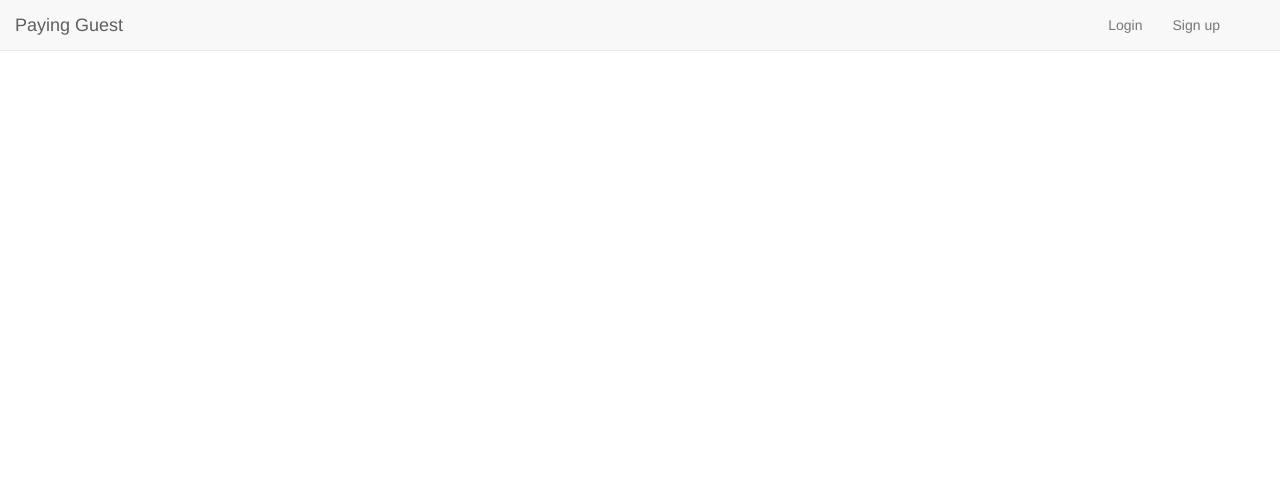
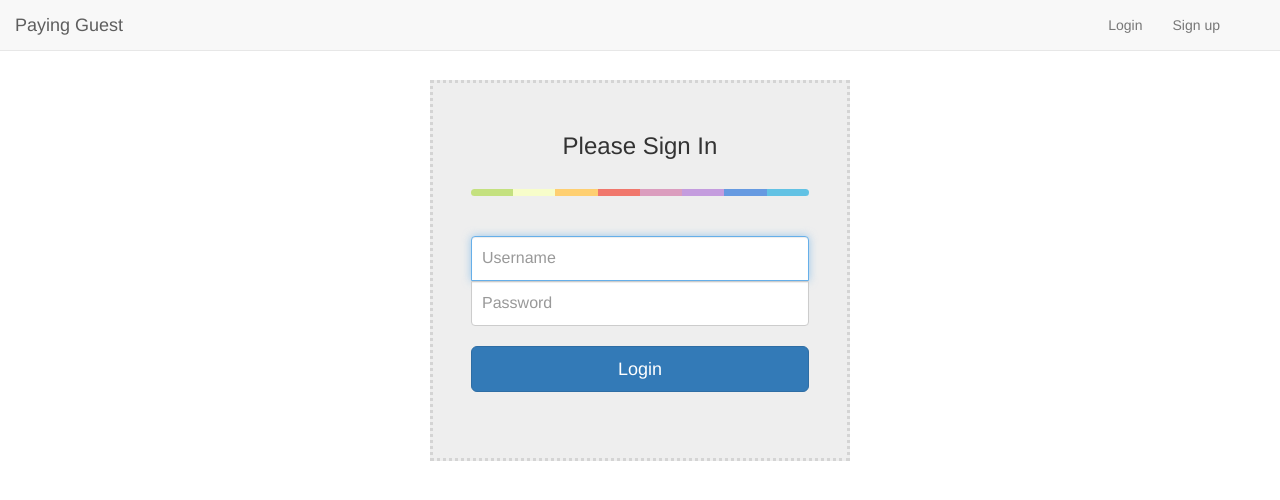
Before and after one commit to itjworld/rmportal-ui, an Angular app: page /login in a window 1280 px wide. Before the commit this address led to /. Shown: the top 500 px of the page. Built offline with nearby package versions, Linux system fonts and the light colour scheme; no server answers; some icons are missing.

Commit message:
authentication implemented

```diff
--- a/src/app/address/address.component.ts
+++ b/src/app/address/address.component.ts
@@ -3,6 +3,7 @@ import { FormsModule, FormControl,FormBuilder, Validators, FormGroup } from '@an
 import { CommonService } from './../services/common.service';
 import {AddressConfig} from '../beans/address';
 import { from } from 'rxjs/observable/from';
+import {AuthenticationService} from './../services/authentication.service';
 
 
 @Component({
@@ -14,7 +15,7 @@ export class AddressComponent implements OnInit {
   addressForm : FormGroup;
   // information : AddressConfig;
   locations : String[];
-  constructor(private _commonService : CommonService, fb: FormBuilder) {
+  constructor(private _commonService : CommonService, fb: FormBuilder,private _service : AuthenticationService) {
     this.addressForm = fb.group({
       'fName': ['', Validators.required],
       'lName': ['', Validators.required],
@@ -28,7 +29,7 @@ export class AddressComponent implements OnInit {
   }
 
    ngOnInit() {
-    // this.information = new AddressConfig();
+    this._service.checkCredentials();
   }
 
   get city():any{
--- a/src/app/app.routes.ts
+++ b/src/app/app.routes.ts
@@ -2,13 +2,15 @@ import { Routes, RouterModule } from '@angular/router';
 import { AddressComponent } from './address/address.component';
 import { MappingComponent } from './mapping/mapping.component';
 import { HomeComponent } from './home/home.component';
+import { LoginComponent } from './login/login.component';
 
 // Route Configuration
 export const routes: Routes = [
     { path: '', redirectTo: 'home', pathMatch: 'full' },
     { path: 'home', component:HomeComponent},
     { path: 'mapping', component: MappingComponent },
-    { path: 'address', component: AddressComponent }
+    { path: 'address', component: AddressComponent },
+    { path: 'login', component: LoginComponent }
   ];
 
   export const appRouterModule = RouterModule.forRoot(routes);
--- /dev/null
+++ b/src/app/beans/userdetail.ts
@@ -0,0 +1,6 @@
+export interface IUserDetail{
+    id:number;
+    email:string;
+    username:string;
+    status:boolean;
+}
--- a/src/app/header/header.component.html
+++ b/src/app/header/header.component.html
@@ -11,16 +11,17 @@
       </div>
        <div class="collapse navbar-collapse navbar-right" [ngClass]="{ 'in': isIn }">
           <ul class="nav navbar-nav">
-              <li><a href="#">Login</a></li>
-              <li><a href="#">Sign up</a></li>
+              <li *ngIf="checkCredentials() == false"><a [routerLink]="['/login']">Login</a></li>
+              <li *ngIf="checkCredentials() == true"><a href="javascript:void(0)"><b>Hi {{getName()}}</b></a></li>
+              <li *ngIf="checkCredentials() == false"><a href="javascript:void(0)">Sign up</a></li>
               <li>
                 <a title="Setting" class="dropdown-toggle" data-toggle="dropdown"><i class="fa fa-gears"></i></a>
-                <ul class="dropdown-menu">
-                    <li><a href="#">Profile</a></li>
+                <ul class="dropdown-menu" *ngIf="checkCredentials() == true">
+                    <li><a href="javascript:void(0)">Profile</a></li>
                     <li><a  [routerLink]="['/mapping']">Mapping Config</a></li>
                     <li><a [routerLink]="['/address']">Address Config</a></li>
-                    <li><a href="#">Change Password</a></li>
-                    <li><a href="#">Logout</a></li>
+                    <li><a href="javascript:void(0)">Change Password</a></li>
+                    <li><a href="javascript:void(0)" (click)="logout()">Logout</a></li>
                 </ul>
               </li>
           </ul>
--- a/src/app/header/header.component.ts
+++ b/src/app/header/header.component.ts
@@ -1,4 +1,5 @@
 import { Component, OnInit } from '@angular/core';
+import { Router, Routes, RouterModule } from '@angular/router';
 
 @Component({
   selector: 'app-header',
@@ -6,13 +7,30 @@ import { Component, OnInit } from '@angular/core';
 })
 export class HeaderComponent implements OnInit {
   isIn = false;   // store state
+  username:String;
   toggleState() { // click handler
       let bool = this.isIn;
       this.isIn = bool === false ? true : false;
   }
-  constructor() { }
+  constructor(private _router : Router) { }
 
   ngOnInit() {
   }
 
+  logout() {
+    localStorage.removeItem("user");
+    this._router.navigate(['login']);
+  }
+
+  checkCredentials( ): boolean{
+    if (localStorage.getItem("user") === null){
+      return false;
+    }
+    return true;
+  }
+
+  getName( ): String{
+    return localStorage.getItem("user");
+  }
+
 }
--- /dev/null
+++ b/src/app/login/login.component.css
@@ -0,0 +1,47 @@
+.wrapper {
+	margin-top: 80px;
+	margin-bottom: 20px;
+}
+
+.form-signin {
+  max-width: 420px;
+  padding: 30px 38px 66px;
+  margin: 0 auto;
+  background-color: #eee;
+  border: 3px dotted rgba(0,0,0,0.1);
+  }
+
+.form-signin-heading {
+  text-align:center;
+  margin-bottom: 30px;
+}
+
+.form-control {
+  position: relative;
+  font-size: 16px;
+  height: auto;
+  padding: 10px;
+}
+
+input[type="text"] {
+  margin-bottom: 0px;
+  border-bottom-left-radius: 0;
+  border-bottom-right-radius: 0;
+}
+
+input[type="password"] {
+  margin-bottom: 20px;
+  border-top-left-radius: 0;
+  border-top-right-radius: 0;
+}
+
+.colorgraph {
+  height: 7px;
+  border-top: 0;
+  background: #c4e17f;
+  border-radius: 5px;
+  background-image: -webkit-linear-gradient(left, #c4e17f, #c4e17f 12.5%, #f7fdca 12.5%, #f7fdca 25%, #fecf71 25%, #fecf71 37.5%, #f0776c 37.5%, #f0776c 50%, #db9dbe 50%, #db9dbe 62.5%, #c49cde 62.5%, #c49cde 75%, #669ae1 75%, #669ae1 87.5%, #62c2e4 87.5%, #62c2e4);
+  background-image: -moz-linear-gradient(left, #c4e17f, #c4e17f 12.5%, #f7fdca 12.5%, #f7fdca 25%, #fecf71 25%, #fecf71 37.5%, #f0776c 37.5%, #f0776c 50%, #db9dbe 50%, #db9dbe 62.5%, #c49cde 62.5%, #c49cde 75%, #669ae1 75%, #669ae1 87.5%, #62c2e4 87.5%, #62c2e4);
+  background-image: -o-linear-gradient(left, #c4e17f, #c4e17f 12.5%, #f7fdca 12.5%, #f7fdca 25%, #fecf71 25%, #fecf71 37.5%, #f0776c 37.5%, #f0776c 50%, #db9dbe 50%, #db9dbe 62.5%, #c49cde 62.5%, #c49cde 75%, #669ae1 75%, #669ae1 87.5%, #62c2e4 87.5%, #62c2e4);
+  background-image: linear-gradient(to right, #c4e17f, #c4e17f 12.5%, #f7fdca 12.5%, #f7fdca 25%, #fecf71 25%, #fecf71 37.5%, #f0776c 37.5%, #f0776c 50%, #db9dbe 50%, #db9dbe 62.5%, #c49cde 62.5%, #c49cde 75%, #669ae1 75%, #669ae1 87.5%, #62c2e4 87.5%, #62c2e4);
+}
--- /dev/null
+++ b/src/app/login/login.component.html
@@ -0,0 +1,14 @@
+<div class = "container">
+	<div class="wrapper">
+
+		<form action="" method="post" name="Login_Form" class="form-signin">
+		    <h3 class="form-signin-heading">Please Sign In</h3>
+			  <hr class="colorgraph"><br>
+			  <span>{{errorMsg}}</span>
+			  <input type="text" class="form-control" name="Username" placeholder="Username" required="" autofocus="" [(ngModel)]="user.username" id="Username"/>
+			  <input type="password" class="form-control" name="Password" placeholder="Password" required="" [(ngModel)]="user.password" id="Password" />
+
+			  <button class="btn btn-lg btn-primary btn-block"  name="Submit" value="Login" type="Submit" (click)="login()">Login</button>
+		</form>
+	</div>
+</div>
--- /dev/null
+++ b/src/app/login/login.component.ts
@@ -0,0 +1,27 @@
+import { Component, OnInit } from '@angular/core';
+import {User} from '../services/authentication.service';
+import {AuthenticationService} from '../services/authentication.service';
+
+
+@Component({
+  selector: 'login-form',
+  templateUrl: './login.component.html',
+  styleUrls: ['./login.component.css']
+})
+export class LoginComponent implements OnInit {
+
+  public user = new User('','');
+  public errorMsg = '';
+
+  constructor(
+      private _service:AuthenticationService) {}
+
+  login() {
+      if(!this._service.login(this.user)){
+          this.errorMsg = 'Failed to login';
+      }
+  }
+  ngOnInit() {
+  }
+
+}
--- a/src/app/mapping/mapping.component.ts
+++ b/src/app/mapping/mapping.component.ts
@@ -2,6 +2,7 @@ import { Component, OnInit, Input } from '@angular/core';
 import { CommonService } from './../services/common.service';
 import { FormControl,FormBuilder, Validators, FormGroup } from '@angular/forms';
 import { MappingConfig } from '../beans/mapping';
+import {AuthenticationService} from './../services/authentication.service';
 
 @Component({
    templateUrl: './mapping.component.html',
@@ -10,7 +11,7 @@ import { MappingConfig } from '../beans/mapping';
 
 export class MappingComponent implements OnInit {
   mappingForm : FormGroup;
-  constructor(private _commonService : CommonService, fb: FormBuilder) {
+  constructor(private _commonService : CommonService, fb: FormBuilder,private _service : AuthenticationService) {
     this.mappingForm = fb.group({
       'rent': ['', Validators.required],
       'addressId': ['', Validators.required],
@@ -24,9 +25,8 @@ export class MappingComponent implements OnInit {
     })
   }
   // @Input() mapping: MappingConfig;
-
   ngOnInit() {
-    // this.mapping=new MappingConfig();
+    this._service.checkCredentials();
   }
 
   get roomType():any{
--- /dev/null
+++ b/src/app/services/authentication.service.ts
@@ -0,0 +1,50 @@
+import { Injectable } from '@angular/core';
+import { Router, Routes, RouterModule } from '@angular/router';
+import { CommonService } from '../services/common.service';
+import {IUserDetail} from '../beans/userdetail';
+
+export class User {
+
+  constructor(
+    public username: string,
+    public password: string) { }
+}
+
+var users = [
+  new User('admin@admin.com','adm9'),
+  new User('user1@gmail.com','a23')
+];
+
+@Injectable()
+export class AuthenticationService {
+  userDetail:IUserDetail;
+  constructor(
+    private _router: Router, private _service : CommonService){}
+
+  logout() {
+    localStorage.removeItem("user");
+    this._router.navigate(['login']);
+  }
+
+  login(user){
+    // var authenticatedUser = users.find(u => u.email === user.email);
+    this._service.validate(user).subscribe((data)=>{
+      this.userDetail=data;
+      //console.log(this.userDetail);
+      if (this.userDetail != null){
+        localStorage.setItem("user", this.userDetail.username);
+        this._router.navigate(['address']);
+        return true;
+      }
+      return false;
+    })
+
+
+  }
+
+   checkCredentials( ){
+    if (localStorage.getItem("user") === null){
+        this._router.navigate(['login']);
+    }
+  }
+}
--- a/src/app/services/common.service.ts
+++ b/src/app/services/common.service.ts
@@ -6,11 +6,12 @@ import {IFilterInformation} from '../beans/filterInformation';
 import {IEnquiry} from '../beans/enquiry';
 import {IInfomation} from '../beans/infomation';
 import 'rxjs/add/operator/map';
+import {IUserDetail} from '../beans/userdetail';
 
 @Injectable()
 export class CommonService{
-    //_URL:string="http://springbootangular2-env.us-east-2.elasticbeanstalk.com";
-    _URL:string="http://localhost:8080/rmportal";
+    _URL:string="http://springbootangular2-env.us-east-2.elasticbeanstalk.com";
+    //_URL:string="http://localhost:8080/rmportal";
 
     location:IDomain[];
     gender:IDomain[];
@@ -82,4 +83,9 @@ export class CommonService{
     .map((response:Response)=><any>response.json);
    }
 
+   validate(user:any):Observable<IUserDetail>{
+    return this._http.post(this._URL+"/api/v1/validate",user)
+    .map((response:Response)=><IUserDetail>response.json());
+   }
+
 }
```
Also changed, not shown: src/app/app.module.ts (+5 -2 lines), 2 other files (tests, documents, lock files or other folders).
